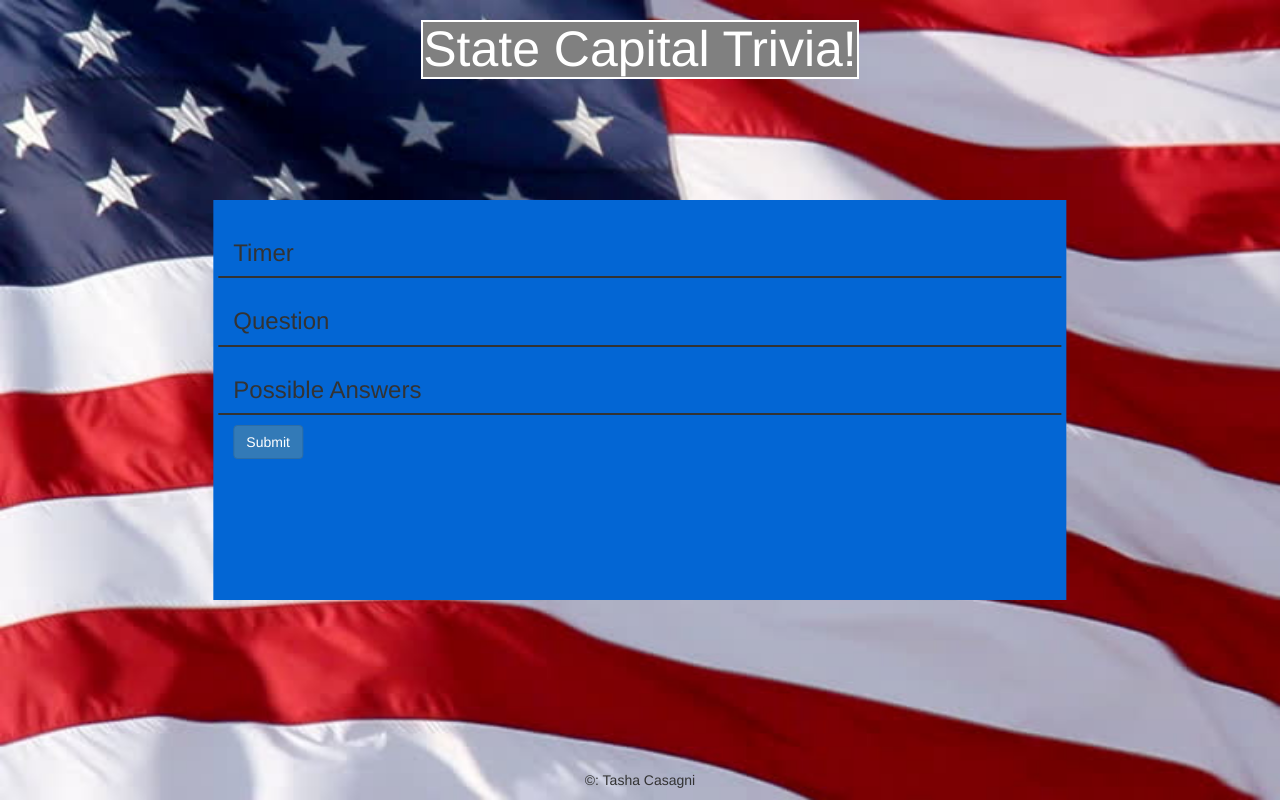
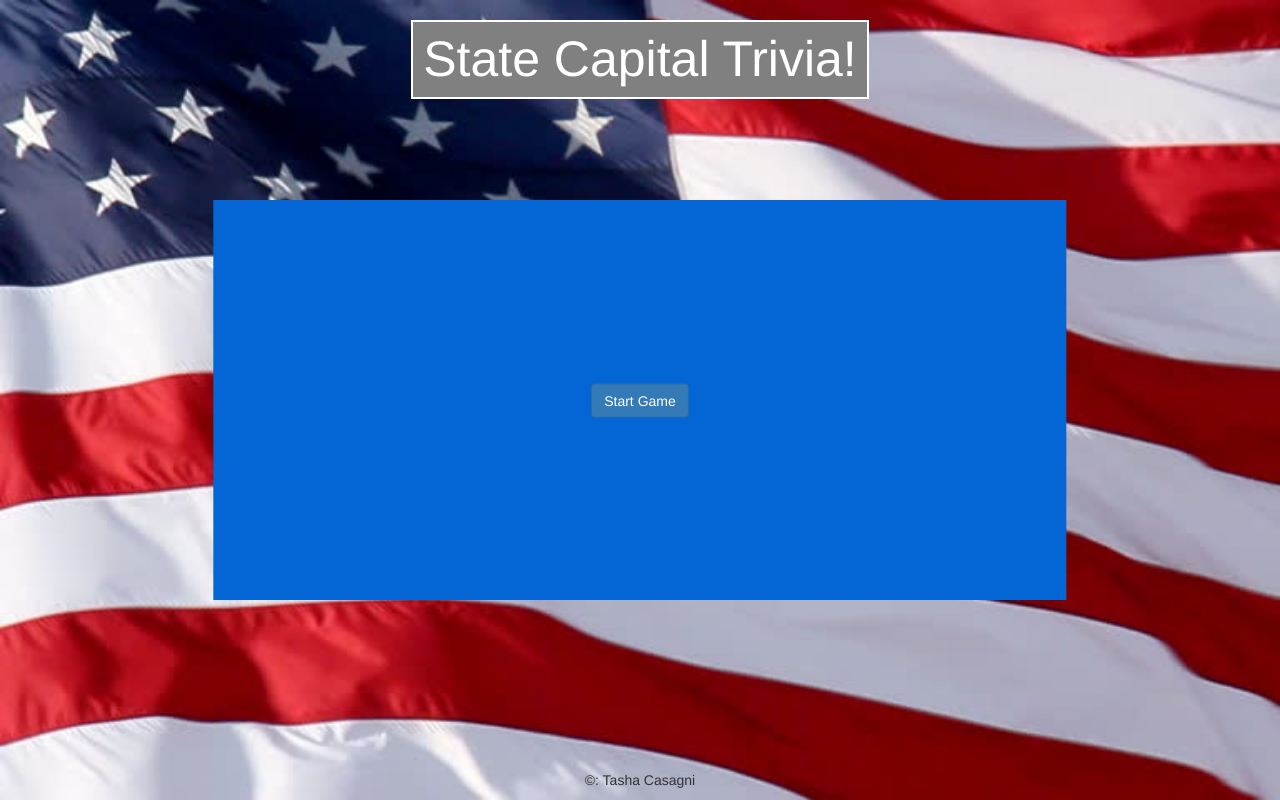
Before and after one commit to Tasha-GitHub/Trivia-Game, a PHP site: page / in a window 1280 px wide. Run offline with PHP 8.4, Linux system fonts and the light colour scheme.

Commit message:
themed out the game, updated it so that game says if user is right or wrong in html

```diff
--- a/assets/css/style.css
+++ b/assets/css/style.css
@@ -36,10 +36,30 @@ body {
     top: 50%;
     left: 50%;
     margin-right: -50%;
-    transform: translate(-50%, -50%)
+    transform: translate(-50%, -50%);
+    text-align: center;
+    font-size: 20px;
 
 
 }
+
+.buttonDiv{
+	position: absolute;
+    top: 50%;
+    left: 50%;
+    margin-right: -50%;
+    transform: translate(-50%, -50%);
+}
+
+button{
+	position: absolute;
+    top: 50%;
+    left: 50%;
+    margin-right: -50%;
+    transform: translate(-50%, -50%);
+
+}
+
 
 h1{
 	text-align: center;
@@ -48,10 +68,5 @@ h1{
 	background-color: gray;
 	border-width: 2px;
 	border-style: solid;
+	padding: 10px;
 }
-
-#answers, #question, #timer {
-	border-style: solid none none none;
-	border-width: 2px;
-	padding-top: 10px;
-}
--- a/assets/javascript/game.js
+++ b/assets/javascript/game.js
@@ -1,21 +1,21 @@
 // global variables //----------------fix these to be in quotes------------//
 var questions = {
-	"q1" : [ "what color is purple","orange", "green", "purple", "pink" ],
-	"q2" : ["what is your favorite thing", "peaches", "plums", "oranges", "apricots"],
-	"q3" : ["what is your favorite dog", "cat", "dog"]
+	"q1" : [ "What is the state capital of Alabama?","Montgomery", "Birmingham", "purple", "pink" ],
+	"q2" : ["What is the state capital of Alaska", "Juneau", "Anchorage", "oranges", "apricots"],
+	"q3" : ["What is the state capital of Arizona", "Phoenix", "dog"]
 }
 
 var correctAnswer = {
-	"q1" : "orange",
-	"q2" : "peaches",
-	"q3" : "cat"
+	"q1" : "Montgomery",
+	"q2" : "Juneau",
+	"q3" : "Phoenix"
 
 }
 
 var correspondingImages = {
-	"q1" : "../images/",
-	"q2" : "../images/",
-	"q3" : "../images/"
+	"q1" : "../images/alabama.jpg",
+	"q2" : "../images/alaska.png",
+	"q3" : "../images/arizona.png"
 }
 
 var timer;
@@ -26,13 +26,14 @@ var questionAnswered =1;
 var answersCorrect = 0;
 var answersWrong = 0;
 var answersBlank = 0;
+var isRight;
 
 
 $(document).ready(function(){
 	//counts down the timer on UI
 	function decrement(){
 		counter--;
-		$("#timer").html(counter + " seconds left");
+		$("#timer").html("Time Remaining: " + counter + " seconds left");
 
 	}
 	//initializes the timer and starts count
@@ -48,7 +49,7 @@ $(document).ready(function(){
 	//initalize game
 	function gameInit(){
 		//set up timer view
-		$("#timer").append( timeToAnswer + " seconds left");
+		$("#timer").append("Time Remaining: " + timeToAnswer + " seconds left");
 		//pull first question
 		$("#question").append(questions.q1[0]);
 
@@ -62,11 +63,18 @@ $(document).ready(function(){
 
 	function cutScene(){
 
-		 //after question ends update section for few minutes then re-init
-		 $("#answers").html("hi");
-		 clearInterval(interval);
-		 clearTimeout(timer);
-		 setTimeout(nextQuesiton, 3000);
+		//after question ends update section for few minutes then re-init
+		$("#answers").css("border-style", "none");
+		$("#answers").html("<div>" + isRight + "</div>" + "The Correct Answer is " + correctAnswer["q" + (questionAnswered)]);
+		var imageHTML = $("<div class = \"image\" + <img src =" + correspondingImages["q" + (questionAnswered)]+"> </div>");
+		imageHTML.appendTo("#answers");
+		clearInterval(interval);
+		clearTimeout(timer);
+		//hide all other components
+		$("#timer").hide();
+		$("#question").hide();
+		$(".headerSection").hide();
+		setTimeout(nextQuesiton, 10000);
 	}
 
 	//loads next quetion and resets
@@ -76,10 +84,14 @@ $(document).ready(function(){
 		// if there are no more questions left end game and give score
 		if(questionAnswered > Object.keys(questions).length /*length of object*/){
 			gameOver();
-			clearInterval(interval);
 		} else{
 			//restart timer and ask next question
 			//move to next question
+			//show old hidden components
+			$("#timer").show();
+			$("#answers").show();
+			$("#question").show();
+			$(".headerSection").show();
 			console.log(questionAnswered);
 			$("#question").html(questions["q" + questionAnswered][0]);
 			//clears out old answers
@@ -93,7 +105,7 @@ $(document).ready(function(){
 			//clear countdown and restart
 			clearInterval(interval);
 			counter = timeToAnswer;
-			$("#timer").html(timeToAnswer + " seconds left");
+			$("#timer").html("Time Remaining: " + timeToAnswer + " seconds left");
 			intervalInit();
 			timerInit();
 
@@ -105,10 +117,14 @@ $(document).ready(function(){
 	function gameOver(){
 		clearInterval(interval);
 		clearTimeout(timer);
-		$(".mainsection").empty();
-		$(".mainsection").append("<div> Questions Correct " + answersCorrect + "</div");
-		$(".mainsection").append("<div> Questions Incorrect " + answersWrong + "</div");
-		$(".mainsection").append("<div> Questions Blank " + answersBlank + "</div");
+		$("#timer").hide();
+		$("#answers").hide();
+		$("#question").hide();
+		$(".headerSection").hide();
+		$(".mainsection").append("<div class = \"results\"> Questions Correct " + answersCorrect + "</div");
+		$(".mainsection").append("<div class = \"results\"> Questions Incorrect " + answersWrong + "</div");
+		$(".mainsection").append("<div class = \"results\"> Questions Blank " + answersBlank + "</div");
+		$(".mainsection").append("<div class = \"results\"> <button class =\"startOver btn btn-primary\"> Start Over </button> </div>");
 	}
 
 	// game starts when start button is pushed
@@ -123,22 +139,52 @@ $(document).ready(function(){
 
 	//when player chooses question
 	$("section").on("click", ".choices" ,function(){
-		// nextQuesiton();
-		//console.log(this);
 		 var userChoice = $(this).text();
 		// console.log(userChoice);
 		 var questionAnswerIs = correctAnswer["q" + (questionAnswered)];
-		 //console.log(questionAnswerIs);
 		 //cuts to show answer before running next question
-		 cutScene();
 		 if(userChoice === questionAnswerIs) {
 		 	answersCorrect++;
 		 	console.log("answersCorrect " + answersCorrect)
+		 	isRight = "Correct!"
 
 		 } else {
 		 	answersWrong++;
 		 	console.log("answers wrong "+ answersWrong)
+		 	isRight = "Wrong!"
 		 }
+		 cutScene();
+	});
+
+	//when player hovers over a question
+	$("section").on("mouseenter", ".choices" ,function(){
+		$(this).css("color","red");
+	});
+	//when hover stops
+	$("section").on("mouseleave", ".choices" ,function(){
+		$(this).css("color","black");
+	});
+
+	//when player clicks on start over button
+	$("section").on("click", ".startOver" ,function(){
+		//unhides elements
+		$("#timer").show();
+		$("#answers").show();
+		$("#question").show();
+		$(".headerSection").show();
+		//resets all variables
+		questionAnswered = 1;
+		answersCorrect = 0;
+		answersWrong = 0;
+		answersBlank = 0;
+		counter = timeToAnswer;
+		//clears out old answers
+		$("#question").empty();
+		$("#timer").empty();
+		$("#answers").empty();
+		$(".results").empty();
+		//initalizes game
+		gameInit();
 
 
 
@@ -146,7 +192,7 @@ $(document).ready(function(){
 
 	function timeUp(){
 		answersBlank++;
-		//nextQuesiton();
+		isRight = "Time Up!"
 		cutScene();
 	}
 
--- a/index.html
+++ b/index.html
@@ -20,8 +20,7 @@
 				</div>
 				<section class= "col-md-8 mainsection">
 					<div class="row">
-						<div class="col-md-12">
-							<h3> Timer </h3>
+						<div class="col-md-12 headerSection">
 						</div>
 					</div>
 					<div class="row">
@@ -30,8 +29,7 @@
 						</div>
 					</div>
 					<div class="row">
-						<div class="col-md-12">
-							<h3> Question </h3>
+						<div class="col-md-12 headerSection">
 						</div>
 					</div>
 					<div class="row">
@@ -40,8 +38,7 @@
 						</div>
 					</div>
 					<div class="row">
-						<div class="col-md-12">
-							<h3> Possible Answers </h3>
+						<div class="col-md-12 headerSection">
 						</div>
 					</div>
 					<div class="row">
@@ -50,8 +47,8 @@
 						</div>
 					</div>
 					<div class="row">
-						<div class="col-md-12">
-							<button class="btn btn-primary" id = "start"> Submit</button>
+						<div class="col-md-12 buttonDiv">
+							<button class="btn btn-primary" id = "start"> Start Game </button>
 						</div>
 					</div>
 				</section>
```
Also changed, not shown: assets/images/alabama.jpg (added), assets/images/alaska.png (added), assets/images/america.jpg (added), assets/images/arizona.png (added), assets/images/carnival.jpg (added).
